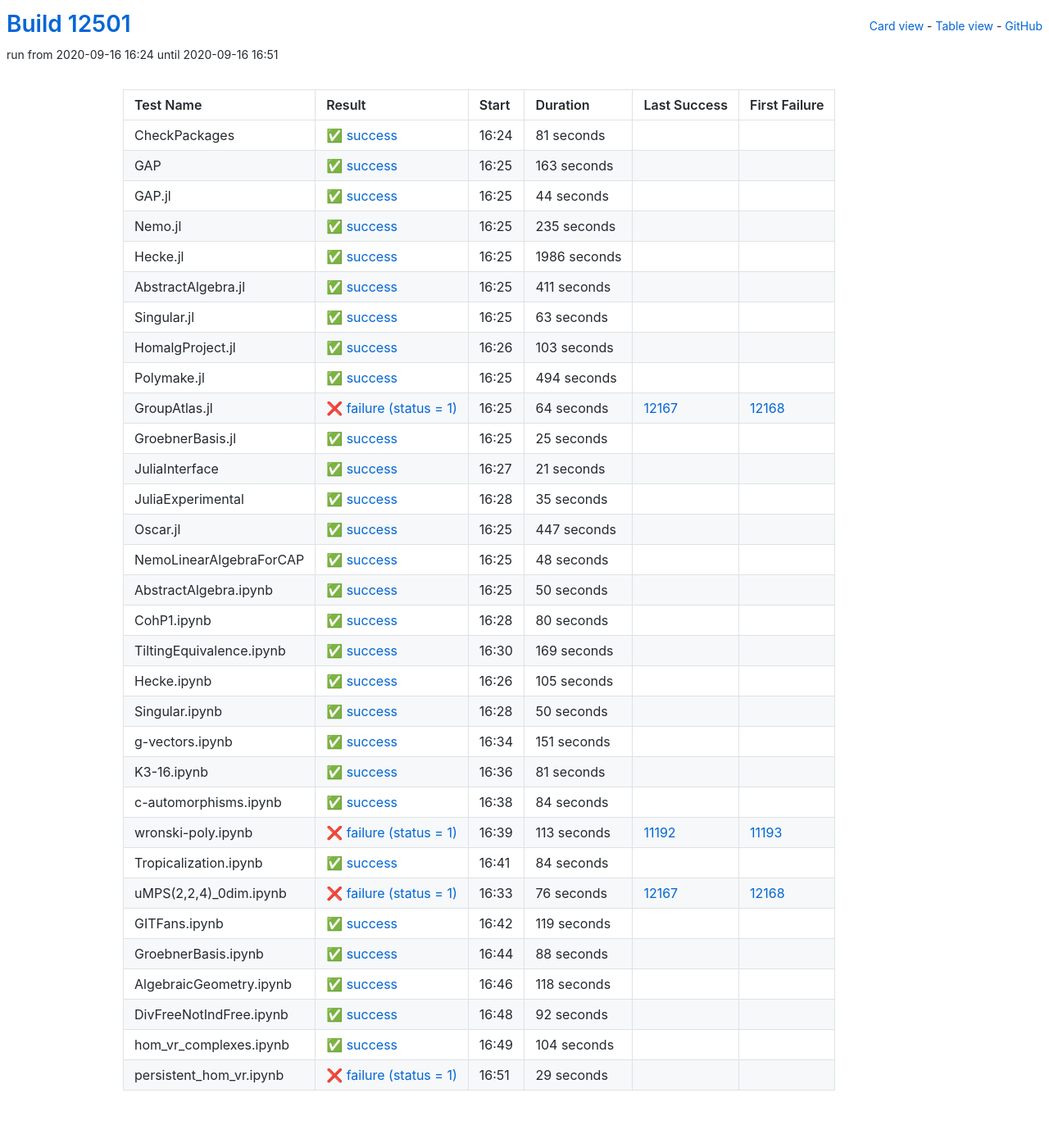
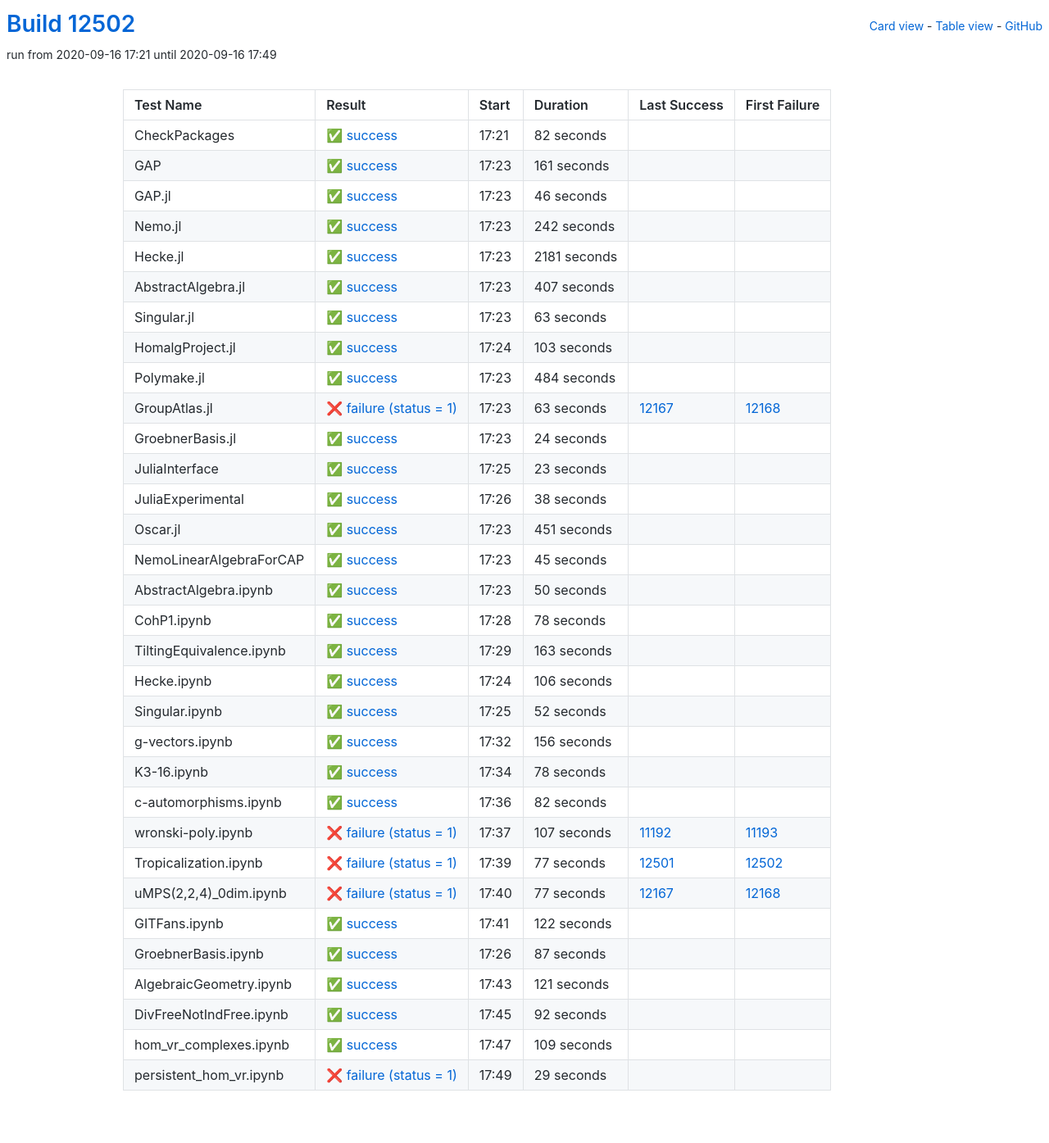
Before and after one commit to oscar-system/oscar-ci-status, a Jekyll site: the page built from table.html, in a window 1280 px wide. Shown: the whole page at 82% size. Built offline with Jekyll 4.4.1, drawn with Linux system fonts in a browser that asks for light colours.

Commit message:
Build #12502

```diff
--- a/_data/ci.yml
+++ b/_data/ci.yml
@@ -1,6 +1,6 @@
 ---
-build: 12501
-build_url: https://oscarci.mathematik.uni-kl.de/job/oscar/12501/
+build: 12502
+build_url: https://oscarci.mathematik.uni-kl.de/job/oscar/12502/
 job: oscar
 organization: oscar-system
 repo: oscar-ci-status
@@ -8,80 +8,80 @@
 tests:
 - name: CheckPackages
   id: checkpackages
-  log: https://oscarci.mathematik.uni-kl.de/job/oscar/12501/artifact/logs/build-12501/CheckPackages.log
-  start: 2020-09-16 16:24
+  log: https://oscarci.mathematik.uni-kl.de/job/oscar/12502/artifact/logs/build-12502/CheckPackages.log
+  start: 2020-09-16 17:21
   success: true
   exitcode: 0
   status: success
-  duration: 81
+  duration: 82
   last_success: false
   last_success_url:
   first_failure: false
   first_failure_url:
 - name: GAP
   id: gap
-  log: https://oscarci.mathematik.uni-kl.de/job/oscar/12501/artifact/logs/build-12501/GAP.log
-  start: 2020-09-16 16:25
+  log: https://oscarci.mathematik.uni-kl.de/job/oscar/12502/artifact/logs/build-12502/GAP.log
+  start: 2020-09-16 17:23
   success: true
   exitcode: 0
   status: success
-  duration: 163
+  duration: 161
   last_success: false
   last_success_url:
   first_failure: false
   first_failure_url:
 - name: GAP.jl
   id: gap-jl
-  log: https://oscarci.mathematik.uni-kl.de/job/oscar/12501/artifact/logs/build-12501/GAP.jl.log
-  start: 2020-09-16 16:25
+  log: https://oscarci.mathematik.uni-kl.de/job/oscar/12502/artifact/logs/build-12502/GAP.jl.log
+  start: 2020-09-16 17:23
   success: true
   exitcode: 0
   status: success
-  duration: 44
+  duration: 46
   last_success: false
   last_success_url:
   first_failure: false
   first_failure_url:
 - name: Nemo.jl
   id: nemo-jl
-  log: https://oscarci.mathematik.uni-kl.de/job/oscar/12501/artifact/logs/build-12501/Nemo.jl.log
-  start: 2020-09-16 16:25
+  log: https://oscarci.mathematik.uni-kl.de/job/oscar/12502/artifact/logs/build-12502/Nemo.jl.log
+  start: 2020-09-16 17:23
   success: true
   exitcode: 0
   status: success
-  duration: 235
+  duration: 242
   last_success: false
   last_success_url:
   first_failure: false
   first_failure_url:
 - name: Hecke.jl
   id: hecke-jl
-  log: https://oscarci.mathematik.uni-kl.de/job/oscar/12501/artifact/logs/build-12501/Hecke.jl.log
-  start: 2020-09-16 16:25
+  log: https://oscarci.mathematik.uni-kl.de/job/oscar/12502/artifact/logs/build-12502/Hecke.jl.log
+  start: 2020-09-16 17:23
   success: true
   exitcode: 0
   status: success
-  duration: 1986
+  duration: 2181
   last_success: false
   last_success_url:
   first_failure: false
   first_failure_url:
 - name: AbstractAlgebra.jl
   id: abstractalgebra-jl
-  log: https://oscarci.mathematik.uni-kl.de/job/oscar/12501/artifact/logs/build-12501/AbstractAlgebra.jl.log
-  start: 2020-09-16 16:25
+  log: https://oscarci.mathematik.uni-kl.de/job/oscar/12502/artifact/logs/build-12502/AbstractAlgebra.jl.log
+  start: 2020-09-16 17:23
   success: true
   exitcode: 0
   status: success
-  duration: 411
+  duration: 407
   last_success: false
   last_success_url:
   first_failure: false
   first_failure_url:
 - name: Singular.jl
   id: singular-jl
-  log: https://oscarci.mathematik.uni-kl.de/job/oscar/12501/artifact/logs/build-12501/Singular.jl.log
-  start: 2020-09-16 16:25
+  log: https://oscarci.mathematik.uni-kl.de/job/oscar/12502/artifact/logs/build-12502/Singular.jl.log
+  start: 2020-09-16 17:23
   success: true
   exitcode: 0
   status: success
@@ -92,8 +92,8 @@
   first_failure_url:
 - name: HomalgProject.jl
   id: homalgproject-jl
-  log: https://oscarci.mathematik.uni-kl.de/job/oscar/12501/artifact/logs/build-12501/HomalgProject.jl.log
-  start: 2020-09-16 16:26
+  log: https://oscarci.mathematik.uni-kl.de/job/oscar/12502/artifact/logs/build-12502/HomalgProject.jl.log
+  start: 2020-09-16 17:24
   success: true
   exitcode: 0
   status: success
@@ -104,92 +104,92 @@
   first_failure_url:
 - name: Polymake.jl
   id: polymake-jl
-  log: https://oscarci.mathematik.uni-kl.de/job/oscar/12501/artifact/logs/build-12501/Polymake.jl.log
-  start: 2020-09-16 16:25
+  log: https://oscarci.mathematik.uni-kl.de/job/oscar/12502/artifact/logs/build-12502/Polymake.jl.log
+  start: 2020-09-16 17:23
   success: true
   exitcode: 0
   status: success
-  duration: 494
+  duration: 484
   last_success: false
   last_success_url:
   first_failure: false
   first_failure_url:
 - name: GroupAtlas.jl
   id: groupatlas-jl
-  log: https://oscarci.mathematik.uni-kl.de/job/oscar/12501/artifact/logs/build-12501/GroupAtlas.jl.log
-  start: 2020-09-16 16:25
+  log: https://oscarci.mathematik.uni-kl.de/job/oscar/12502/artifact/logs/build-12502/GroupAtlas.jl.log
+  start: 2020-09-16 17:23
   success: false
   exitcode: 1
   status: failure
-  duration: 64
+  duration: 63
   last_success: 12167
   last_success_url: https://oscarci.mathematik.uni-kl.de/job/oscar/12167/
   first_failure: 12168
   first_failure_url: https://oscarci.mathematik.uni-kl.de/job/oscar/12168/
 - name: GroebnerBasis.jl
   id: groebnerbasis-jl
-  log: https://oscarci.mathematik.uni-kl.de/job/oscar/12501/artifact/logs/build-12501/GroebnerBasis.jl.log
-  start: 2020-09-16 16:25
+  log: https://oscarci.mathematik.uni-kl.de/job/oscar/12502/artifact/logs/build-12502/GroebnerBasis.jl.log
+  start: 2020-09-16 17:23
   success: true
   exitcode: 0
   status: success
-  duration: 25
+  duration: 24
   last_success: false
   last_success_url:
   first_failure: false
   first_failure_url:
 - name: JuliaInterface
   id: juliainterface
-  log: https://oscarci.mathematik.uni-kl.de/job/oscar/12501/artifact/logs/build-12501/JuliaInterface.log
-  start: 2020-09-16 16:27
+  log: https://oscarci.mathematik.uni-kl.de/job/oscar/12502/artifact/logs/build-12502/JuliaInterface.log
+  start: 2020-09-16 17:25
   success: true
   exitcode: 0
   status: success
-  duration: 21
+  duration: 23
   last_success: false
   last_success_url:
   first_failure: false
   first_failure_url:
 - name: JuliaExperimental
   id: juliaexperimental
-  log: https://oscarci.mathematik.uni-kl.de/job/oscar/12501/artifact/logs/build-12501/JuliaExperimental.log
-  start: 2020-09-16 16:28
+  log: https://oscarci.mathematik.uni-kl.de/job/oscar/12502/artifact/logs/build-12502/JuliaExperimental.log
+  start: 2020-09-16 17:26
   success: true
   exitcode: 0
   status: success
-  duration: 35
+  duration: 38
   last_success: false
   last_success_url:
   first_failure: false
   first_failure_url:
 - name: Oscar.jl
   id: oscar-jl
-  log: https://oscarci.mathematik.uni-kl.de/job/oscar/12501/artifact/logs/build-12501/Oscar.jl.log
-  start: 2020-09-16 16:25
+  log: https://oscarci.mathematik.uni-kl.de/job/oscar/12502/artifact/logs/build-12502/Oscar.jl.log
+  start: 2020-09-16 17:23
   success: true
   exitcode: 0
   status: success
-  duration: 447
+  duration: 451
   last_success: false
   last_success_url:
   first_failure: false
   first_failure_url:
 - name: NemoLinearAlgebraForCAP
   id: nemolinearalgebraforcap
-  log: https://oscarci.mathematik.uni-kl.de/job/oscar/12501/artifact/logs/build-12501/NemoLinearAlgebraForCAP.log
-  start: 2020-09-16 16:25
+  log: https://oscarci.mathematik.uni-kl.de/job/oscar/12502/artifact/logs/build-12502/NemoLinearAlgebraForCAP.log
+  start: 2020-09-16 17:23
   success: true
   exitcode: 0
   status: success
-  duration: 48
+  duration: 45
   last_success: false
   last_success_url:
   first_failure: false
   first_failure_url:
 - name: AbstractAlgebra.ipynb
   id: abstractalgebra-ipynb
-  log: https://oscarci.mathematik.uni-kl.de/job/oscar/12501/artifact/logs/build-12501/AbstractAlgebra.ipynb.log
-  start: 2020-09-16 16:25
+  log: https://oscarci.mathematik.uni-kl.de/job/oscar/12502/artifact/logs/build-12502/AbstractAlgebra.ipynb.log
+  start: 2020-09-16 17:23
   success: true
   exitcode: 0
   status: success
@@ -200,164 +200,164 @@
   first_failure_url:
 - name: CohP1.ipynb
   id: cohp1-ipynb
-  log: https://oscarci.mathematik.uni-kl.de/job/oscar/12501/artifact/logs/build-12501/CohP1.ipynb.log
-  start: 2020-09-16 16:28
+  log: https://oscarci.mathematik.uni-kl.de/job/oscar/12502/artifact/logs/build-12502/CohP1.ipynb.log
+  start: 2020-09-16 17:28
   success: true
   exitcode: 0
   status: success
-  duration: 80
+  duration: 78
   last_success: false
   last_success_url:
   first_failure: false
   first_failure_url:
 - name: TiltingEquivalence.ipynb
   id: tiltingequivalence-ipynb
-  log: https://oscarci.mathematik.uni-kl.de/job/oscar/12501/artifact/logs/build-12501/TiltingEquivalence.ipynb.log
-  start: 2020-09-16 16:30
+  log: https://oscarci.mathematik.uni-kl.de/job/oscar/12502/artifact/logs/build-12502/TiltingEquivalence.ipynb.log
+  start: 2020-09-16 17:29
   success: true
   exitcode: 0
   status: success
-  duration: 169
+  duration: 163
   last_success: false
   last_success_url:
   first_failure: false
   first_failure_url:
 - name: Hecke.ipynb
   id: hecke-ipynb
-  log: https://oscarci.mathematik.uni-kl.de/job/oscar/12501/artifact/logs/build-12501/Hecke.ipynb.log
-  start: 2020-09-16 16:26
+  log: https://oscarci.mathematik.uni-kl.de/job/oscar/12502/artifact/logs/build-12502/Hecke.ipynb.log
+  start: 2020-09-16 17:24
   success: true
   exitcode: 0
   status: success
-  duration: 105
+  duration: 106
   last_success: false
   last_success_url:
   first_failure: false
   first_failure_url:
 - name: Singular.ipynb
   id: singular-ipynb
-  log: https://oscarci.mathematik.uni-kl.de/job/oscar/12501/artifact/logs/build-12501/Singular.ipynb.log
-  start: 2020-09-16 16:28
+  log: https://oscarci.mathematik.uni-kl.de/job/oscar/12502/artifact/logs/build-12502/Singular.ipynb.log
+  start: 2020-09-16 17:25
   success: true
   exitcode: 0
   status: success
-  duration: 50
+  duration: 52
   last_success: false
   last_success_url:
   first_failure: false
   first_failure_url:
 - name: g-vectors.ipynb
   id: g-vectors-ipynb
-  log: https://oscarci.mathematik.uni-kl.de/job/oscar/12501/artifact/logs/build-12501/g-vectors.ipynb.log
-  start: 2020-09-16 16:34
+  log: https://oscarci.mathematik.uni-kl.de/job/oscar/12502/artifact/logs/build-12502/g-vectors.ipynb.log
+  start: 2020-09-16 17:32
   success: true
   exitcode: 0
   status: success
-  duration: 151
+  duration: 156
   last_success: false
   last_success_url:
   first_failure: false
   first_failure_url:
 - name: K3-16.ipynb
   id: k3-16-ipynb
-  log: https://oscarci.mathematik.uni-kl.de/job/oscar/12501/artifact/logs/build-12501/K3-16.ipynb.log
-  start: 2020-09-16 16:36
+  log: https://oscarci.mathematik.uni-kl.de/job/oscar/12502/artifact/logs/build-12502/K3-16.ipynb.log
+  start: 2020-09-16 17:34
   success: true
   exitcode: 0
   status: success
-  duration: 81
+  duration: 78
   last_success: false
   last_success_url:
   first_failure: false
   first_failure_url:
 - name: c-automorphisms.ipynb
   id: c-automorphisms-ipynb
-  log: https://oscarci.mathematik.uni-kl.de/job/oscar/12501/artifact/logs/build-12501/c-automorphisms.ipynb.log
-  start: 2020-09-16 16:38
+  log: https://oscarci.mathematik.uni-kl.de/job/oscar/12502/artifact/logs/build-12502/c-automorphisms.ipynb.log
+  start: 2020-09-16 17:36
   success: true
   exitcode: 0
   status: success
-  duration: 84
+  duration: 82
   last_success: false
   last_success_url:
   first_failure: false
   first_failure_url:
 - name: wronski-poly.ipynb
   id: wronski-poly-ipynb
-  log: https://oscarci.mathematik.uni-kl.de/job/oscar/12501/artifact/logs/build-12501/wronski-poly.ipynb.log
-  start: 2020-09-16 16:39
+  log: https://oscarci.mathematik.uni-kl.de/job/oscar/12502/artifact/logs/build-12502/wronski-poly.ipynb.log
+  start: 2020-09-16 17:37
   success: false
   exitcode: 1
   status: failure
-  duration: 113
+  duration: 107
   last_success: 11192
   last_success_url: https://oscarci.mathematik.uni-kl.de/job/oscar/11192/
   first_failure: 11193
   first_failure_url: https://oscarci.mathematik.uni-kl.de/job/oscar/11193/
 - name: Tropicalization.ipynb
   id: tropicalization-ipynb
-  log: https://oscarci.mathematik.uni-kl.de/job/oscar/12501/artifact/logs/build-12501/Tropicalization.ipynb.log
-  start: 2020-09-16 16:41
-  success: true
-  exitcode: 0
-  status: success
-  duration: 84
-  last_success: false
-  last_success_url:
-  first_failure: false
-  first_failure_url:
-- name: uMPS(2,2,4)_0dim.ipynb
-  id: umps-2-2-4-0dim-ipynb
-  log: https://oscarci.mathematik.uni-kl.de/job/oscar/12501/artifact/logs/build-12501/uMPS-2-2-4-_0dim.ipynb.log
-  start: 2020-09-16 16:33
+  log: https://oscarci.mathematik.uni-kl.de/job/oscar/12502/artifact/logs/build-12502/Tropicalization.ipynb.log
+  start: 2020-09-16 17:39
   success: false
   exitcode: 1
   status: failure
-  duration: 76
+  duration: 77
+  last_success: 12501
+  last_success_url: https://oscarci.mathematik.uni-kl.de/job/oscar/12501/
+  first_failure: 12502
+  first_failure_url: https://oscarci.mathematik.uni-kl.de/job/oscar/12502/
+- name: uMPS(2,2,4)_0dim.ipynb
+  id: umps-2-2-4-0dim-ipynb
+  log: https://oscarci.mathematik.uni-kl.de/job/oscar/12502/artifact/logs/build-12502/uMPS-2-2-4-_0dim.ipynb.log
+  start: 2020-09-16 17:40
+  success: false
+  exitcode: 1
+  status: failure
+  duration: 77
   last_success: 12167
   last_success_url: https://oscarci.mathematik.uni-kl.de/job/oscar/12167/
   first_failure: 12168
   first_failure_url: https://oscarci.mathematik.uni-kl.de/job/oscar/12168/
 - name: GITFans.ipynb
   id: gitfans-ipynb
-  log: https://oscarci.mathematik.uni-kl.de/job/oscar/12501/artifact/logs/build-12501/GITFans.ipynb.log
-  start: 2020-09-16 16:42
+  log: https://oscarci.mathematik.uni-kl.de/job/oscar/12502/artifact/logs/build-12502/GITFans.ipynb.log
+  start: 2020-09-16 17:41
   success: true
   exitcode: 0
   status: success
-  duration: 119
+  duration: 122
   last_success: false
   last_success_url:
   first_failure: false
   first_failure_url:
 - name: GroebnerBasis.ipynb
   id: groebnerbasis-ipynb
-  log: https://oscarci.mathematik.uni-kl.de/job/oscar/12501/artifact/logs/build-12501/GroebnerBasis.ipynb.log
-  start: 2020-09-16 16:44
+  log: https://oscarci.mathematik.uni-kl.de/job/oscar/12502/artifact/logs/build-12502/GroebnerBasis.ipynb.log
+  start: 2020-09-16 17:26
   success: true
   exitcode: 0
   status: success
-  duration: 88
+  duration: 87
   last_success: false
   last_success_url:
   first_failure: false
   first_failure_url:
 - name: AlgebraicGeometry.ipynb
   id: algebraicgeometry-ipynb
-  log: https://oscarci.mathematik.uni-kl.de/job/oscar/12501/artifact/logs/build-12501/AlgebraicGeometry.ipynb.log
-  start: 2020-09-16 16:46
+  log: https://oscarci.mathematik.uni-kl.de/job/oscar/12502/artifact/logs/build-12502/AlgebraicGeometry.ipynb.log
+  start: 2020-09-16 17:43
   success: true
   exitcode: 0
   status: success
-  duration: 118
+  duration: 121
   last_success: false
   last_success_url:
   first_failure: false
   first_failure_url:
 - name: DivFreeNotIndFree.ipynb
   id: divfreenotindfree-ipynb
-  log: https://oscarci.mathematik.uni-kl.de/job/oscar/12501/artifact/logs/build-12501/DivFreeNotIndFree.ipynb.log
-  start: 2020-09-16 16:48
+  log: https://oscarci.mathematik.uni-kl.de/job/oscar/12502/artifact/logs/build-12502/DivFreeNotIndFree.ipynb.log
+  start: 2020-09-16 17:45
   success: true
   exitcode: 0
   status: success
@@ -368,20 +368,20 @@
   first_failure_url:
 - name: hom_vr_complexes.ipynb
   id: hom-vr-complexes-ipynb
-  log: https://oscarci.mathematik.uni-kl.de/job/oscar/12501/artifact/logs/build-12501/hom_vr_complexes.ipynb.log
-  start: 2020-09-16 16:49
+  log: https://oscarci.mathematik.uni-kl.de/job/oscar/12502/artifact/logs/build-12502/hom_vr_complexes.ipynb.log
+  start: 2020-09-16 17:47
   success: true
   exitcode: 0
   status: success
-  duration: 104
+  duration: 109
   last_success: false
   last_success_url:
   first_failure: false
   first_failure_url:
 - name: persistent_hom_vr.ipynb
   id: persistent-hom-vr-ipynb
-  log: https://oscarci.mathematik.uni-kl.de/job/oscar/12501/artifact/logs/build-12501/persistent_hom_vr.ipynb.log
-  start: 2020-09-16 16:51
+  log: https://oscarci.mathematik.uni-kl.de/job/oscar/12502/artifact/logs/build-12502/persistent_hom_vr.ipynb.log
+  start: 2020-09-16 17:49
   success: false
   exitcode: 1
   status: failure
```
Also changed, not shown: README.md.
